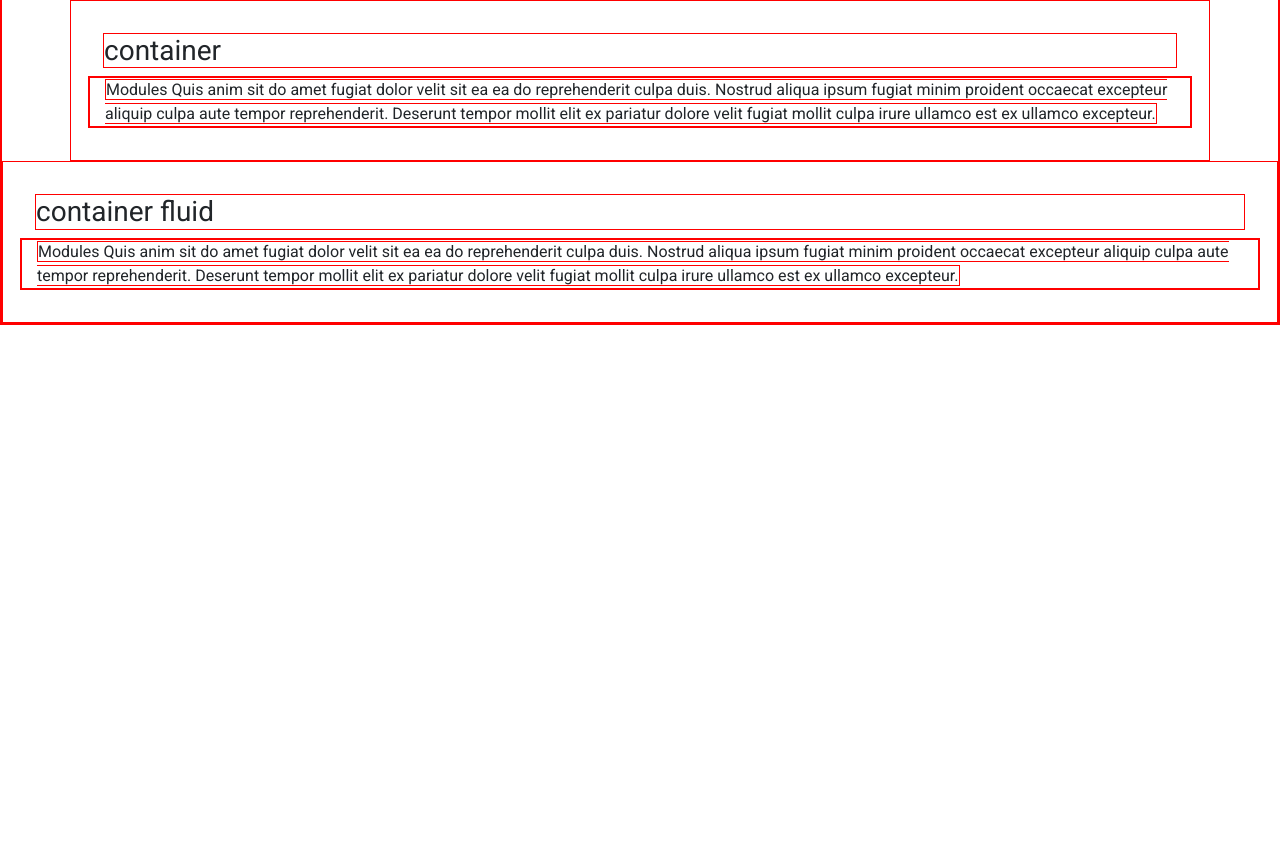
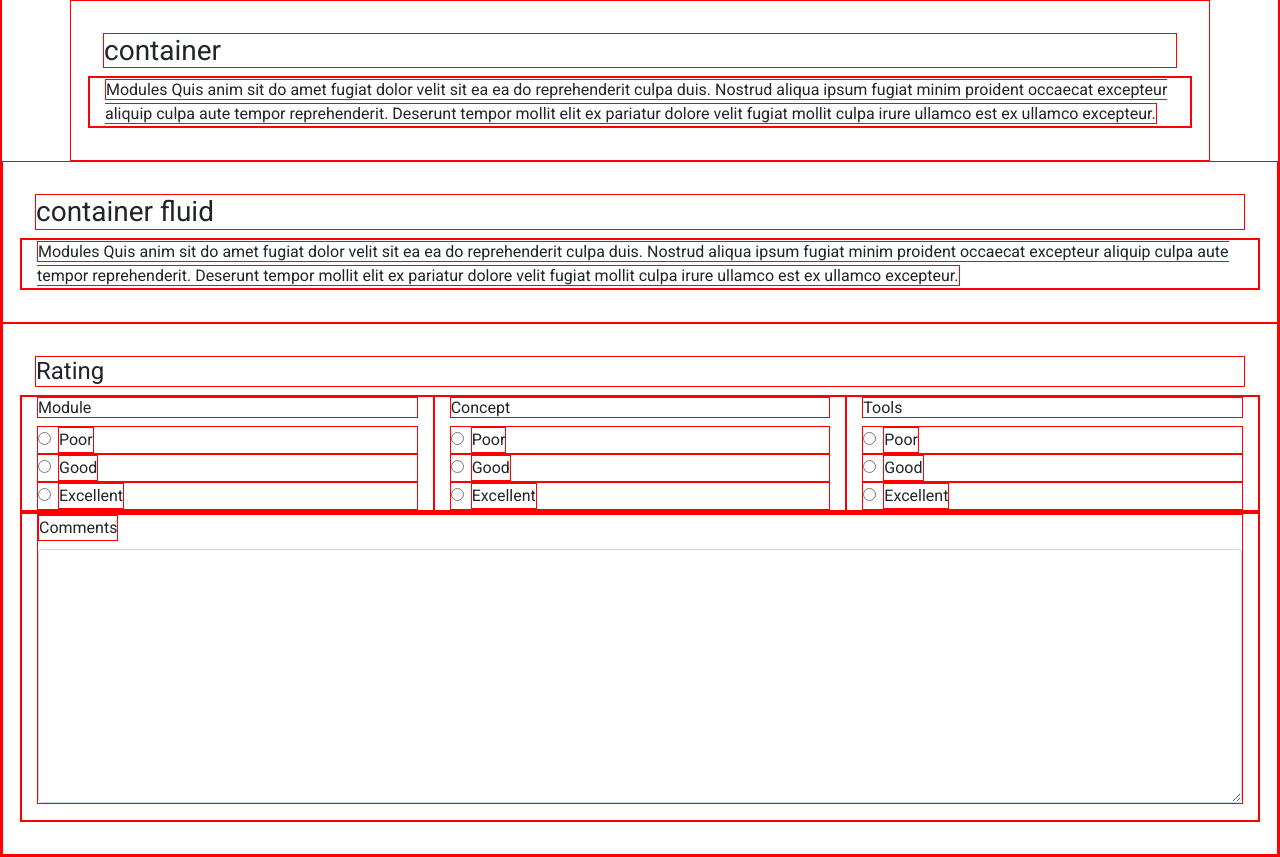
Before and after one commit to NgiapPuoyKoh/playground, a plain HTML site: page index.html in a window 1280 px wide. Shown: the part 1050-1907 px from the top of the page. Before the commit the page ends 1375 px from the top, so only its background shows below. Drawn offline with nearby package versions, Linux system fonts and the light colour scheme.

Commit message:
Added Rating Form

```diff
--- a/index.html
+++ b/index.html
@@ -5,8 +5,8 @@
     <!-- <meta
       name="viewport"
       content="width=device-width, initial-scale=1, shrink-to-fit=no"
-    />
-    <meta name="viewport" content="width=device-width, initial-scale=1.0"> -->
+    /> -->
+    <meta name="viewport" content="width=device-width, initial-scale=1.0" />
     <title>
       New Student Full Stack Web Developer User Centric Frontend Resource
     </title>
@@ -216,6 +216,143 @@
         </div>
       </div>
     </div>
+
+    <!-- Rating form -->
+    <div class="container-fluid">
+      <h4>Rating</h4>
+      <div class="row">
+        <div class="col">
+          <h6>Module</h6>
+          <div class="form-check">
+            <input
+              class="form-check-input"
+              type="radio"
+              name="inlineModuleOptions"
+              id="inlineModule1"
+              value="option1"
+            />
+            <label class="form-check-label" for="inlineModule1">Poor</label>
+          </div>
+
+          <div class="form-check">
+            <input
+              class="form-check-input"
+              type="radio"
+              name="inlineModuleOptions"
+              id="inlineModule2"
+              value="option2"
+            />
+            <label class="form-check-label" for="inlineModule2">Good</label>
+          </div>
+
+          <div class="form-check">
+            <input
+              class="form-check-input"
+              type="radio"
+              name="inlineModuleOptions"
+              id="inlineModule3"
+              value="Option3"
+            />
+            <label class="form-check-label" for="inlineModule3"
+              >Excellent</label
+            >
+          </div>
+        </div>
+
+        <div class="col">
+          <h6>Concept</h6>
+          <div class="form-check">
+            <input
+              class="form-check-input"
+              type="radio"
+              name="inlineConceptOptions"
+              id="inlineConcept1"
+              value="option1"
+            />
+            <label class="form-check-label" for="inlineConcept1">Poor</label>
+          </div>
+
+          <div class="form-check">
+            <input
+              class="form-check-input"
+              type="radio"
+              name="inlineConceptOptions"
+              id="inlineConcept2"
+              value="option2"
+            />
+
+            <label class="form-check-label" for="inlineConcept2">Good</label>
+          </div>
+
+          <div class="form-check">
+            <input
+              class="form-check-input"
+              type="radio"
+              name="inlineConceptOptions"
+              id="inlineConcept3"
+              value="option3"
+            />
+
+            <label class="form-check-label" for="inlineConcept3"
+              >Excellent</label
+            >
+          </div>
+        </div>
+
+        <div class="col">
+          <h6>Tools</h6>
+          <div class="form-check">
+            <input
+              class="form-check-input"
+              type="radio"
+              name="inlineToolsOptions"
+              id="inlineTools1"
+              value="option1"
+            />
+            <label class="form-check-label" for="inlineTools1">Poor</label>
+          </div>
+
+          <div class="form-check">
+            <input
+              class="form-check-input"
+              type="radio"
+              name="inlineToolsOptions"
+              id="inlineTools2"
+              value="option2"
+            />
+            <label class="form-check-label" for="inlineTools2">Good</label>
+          </div>
+
+          <div class="form-check">
+            <input
+              class="form-check-input"
+              type="radio"
+              name="inlineToolsOptions"
+              id="inlineTools3"
+              value="Option3"
+            />
+            <label class="form-check-label" for="inlineTools3">Excellent</label>
+          </div>
+        </div>
+      </div>
+
+      <div class="row">
+        <div class="col">
+          <div class="form-group">
+            <label for="exampleFormControlTextarea1">Comments</label>
+            <textarea
+              class="form-control"
+              id="exampleFormControlTextarea1"
+              rows="10"
+            ></textarea>
+          </div>
+        </div>
+      </div>
+    </div>
+    <!-- /Rating form -->
+    <!-- </article> -->
+  </body>
+
   <!-- Javascript -->
   <script
     src="https://code.jquery.com/jquery-3.4.1.slim.min.js"
@@ -233,5 +370,4 @@
     crossorigin="anonymous"
   ></script>
   <!-- /.Javascript -->
-  </body>
 </html>
```
Lines whose indentation alone changed are shown as unchanged.
